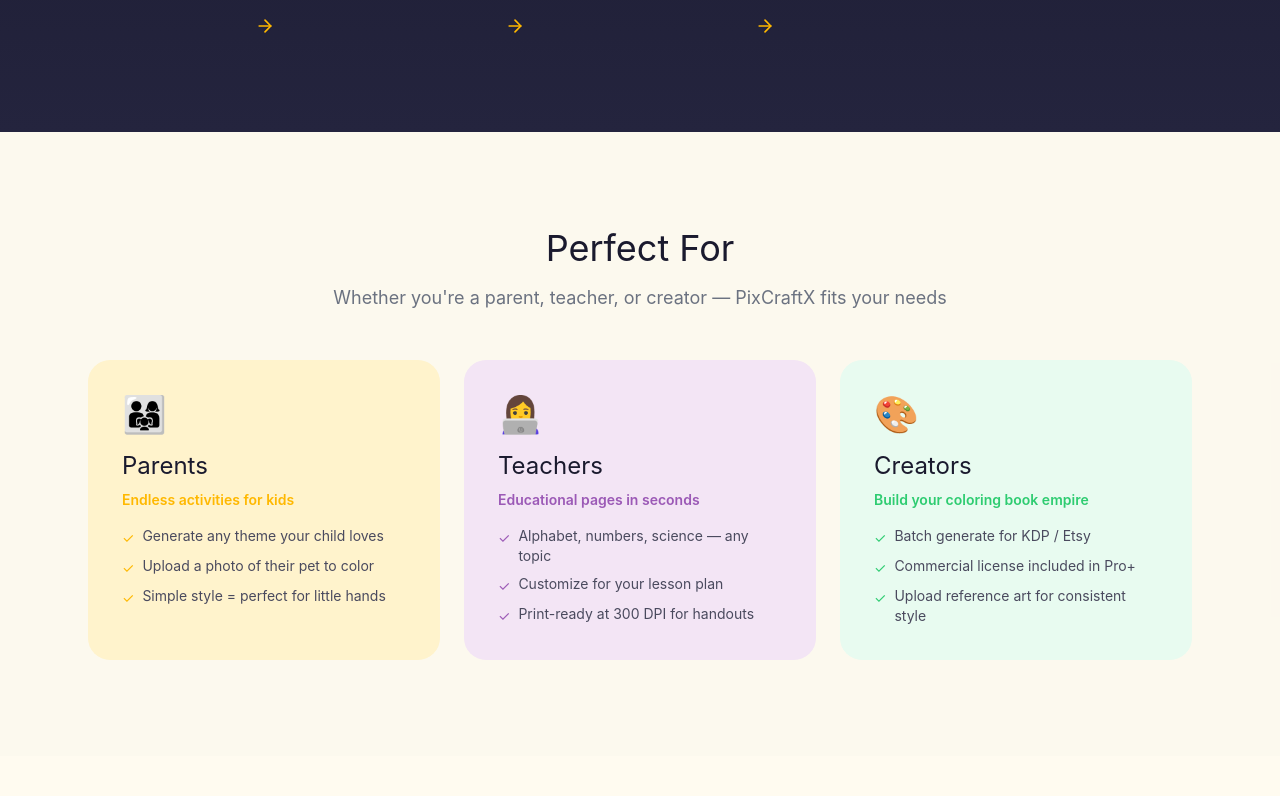
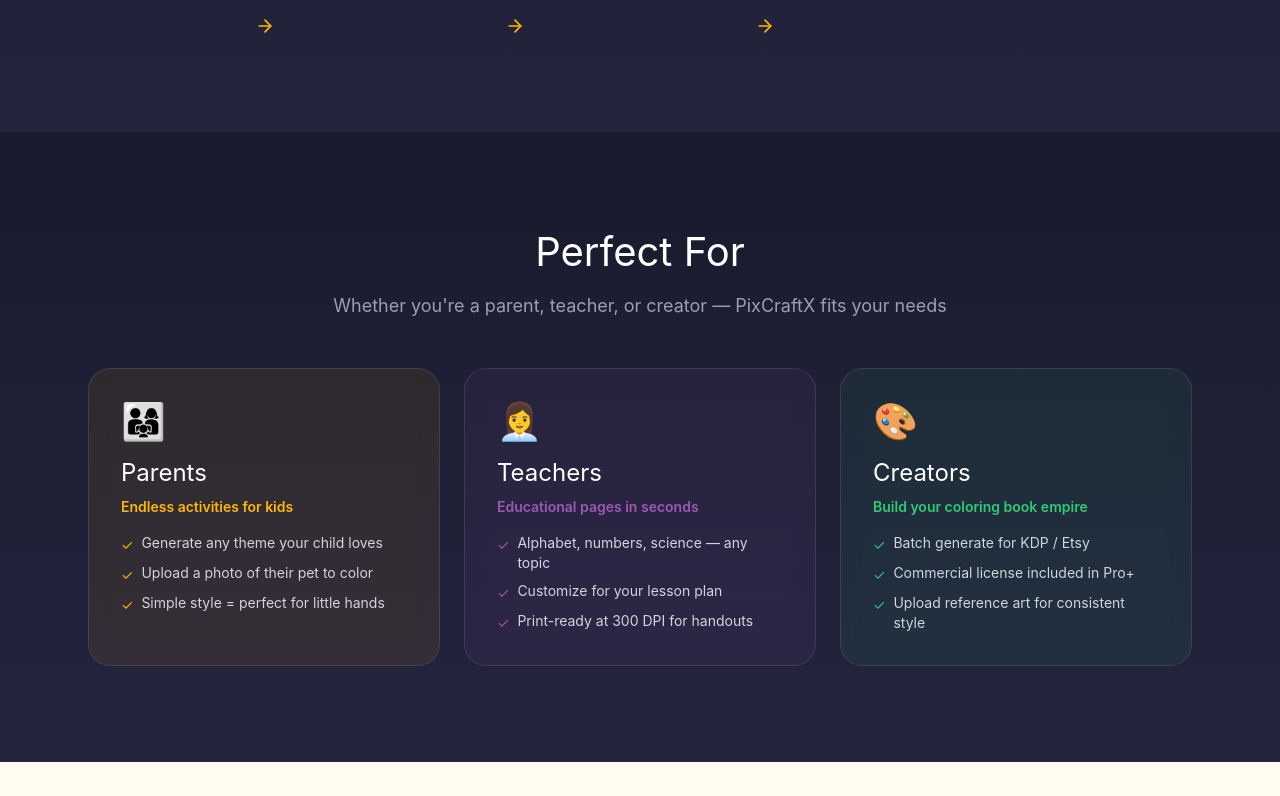
Before and after one commit to rinbs1120/pixcraftx, a Next.js app: page / in a window 1280 px wide. Shown: the part 1924-2720 px from the top of the page. Built offline with nearby package versions, Linux system fonts and the light colour scheme; no server answers; a web font is replaced by a local one.

Commit message:
feat: move Perfect For to deep blue background (replacing HowItWorks section style)

```diff
--- a/src/components/sections/perfect-for.tsx
+++ b/src/components/sections/perfect-for.tsx
@@ -3,7 +3,7 @@ import { Users, GraduationCap, Palette } from 'lucide-react';
 const personas = [
   {
     icon: Users,
-    emoji: '\ud83d\udc68\u200d\ud83d\udc69\u200d\ud83d\udc67',
+    emoji: '👨‍👩‍👧',
     title: 'Parents',
     headline: 'Endless activities for kids',
     points: [
@@ -12,11 +12,11 @@ const personas = [
       'Simple style = perfect for little hands',
     ],
     color: '#FFB800',
-    bg: '#FFF3CC',
+    bg: 'rgba(255, 184, 0, 0.08)',
   },
   {
     icon: GraduationCap,
-    emoji: '\ud83d\udc69\u200d\ud83d\udcbb',
+    emoji: '👩‍💼',
     title: 'Teachers',
     headline: 'Educational pages in seconds',
     points: [
@@ -25,11 +25,11 @@ const personas = [
       'Print-ready at 300 DPI for handouts',
     ],
     color: '#9B59B6',
-    bg: '#F3E5F5',
+    bg: 'rgba(155, 89, 182, 0.08)',
   },
   {
     icon: Palette,
-    emoji: '\ud83c\udfa8',
+    emoji: '🎨',
     title: 'Creators',
     headline: 'Build your coloring book empire',
     points: [
@@ -38,20 +38,23 @@ const personas = [
       'Upload reference art for consistent style',
     ],
     color: '#2ECC71',
-    bg: '#E8FBF0',
+    bg: 'rgba(46, 204, 113, 0.08)',
   },
 ];
 
 export function PerfectFor() {
   return (
-    <section className="py-16 md:py-24 bg-muted/30">
+    <section
+      className="py-16 md:py-24"
+      style={{ background: 'linear-gradient(180deg, #1A1A2E 0%, #24243E 100%)' }}
+    >
       <div className="container mx-auto px-4 md:px-6 max-w-6xl">
         <div className="text-center mb-12">
-          <h2 className="font-display text-3xl md:text-4xl text-foreground mb-4">
+          <h2 className="font-display text-3xl md:text-[40px] text-white mb-4">
             Perfect For
           </h2>
-          <p className="text-muted-foreground text-lg">
-            Whether you're a parent, teacher, or creator — PixCraftX fits your needs
+          <p className="text-gray-400 text-lg">
+            Whether you&apos;re a parent, teacher, or creator — PixCraftX fits your needs
           </p>
         </div>
 
@@ -61,15 +64,15 @@ export function PerfectFor() {
             return (
               <div
                 key={p.title}
-                className="rounded-3xl p-8 border-2 border-transparent hover:border-[#FFB800]/30 transition-all hover:-translate-y-1"
-                style={{ background: p.bg }}
+                className="rounded-3xl p-8 border border-white/10 hover:border-[#FFB800]/30 transition-all hover:-translate-y-1"
+                style={{ background: p.bg, backdropFilter: 'blur(10px)' }}
               >
                 <div className="text-4xl mb-4">{p.emoji}</div>
-                <h3 className="font-display text-2xl text-foreground mb-2">{p.title}</h3>
+                <h3 className="font-display text-2xl text-white mb-2">{p.title}</h3>
                 <p className="text-sm font-semibold mb-4" style={{ color: p.color }}>{p.headline}</p>
                 <ul className="space-y-2">
                   {p.points.map((point, i) => (
-                    <li key={i} className="flex items-start gap-2 text-sm text-[#4A4A5E]">
+                    <li key={i} className="flex items-start gap-2 text-sm text-gray-300">
                       <span className="mt-0.5 flex-shrink-0" style={{ color: p.color }}>&#10003;</span>
                       {point}
                     </li>
```
